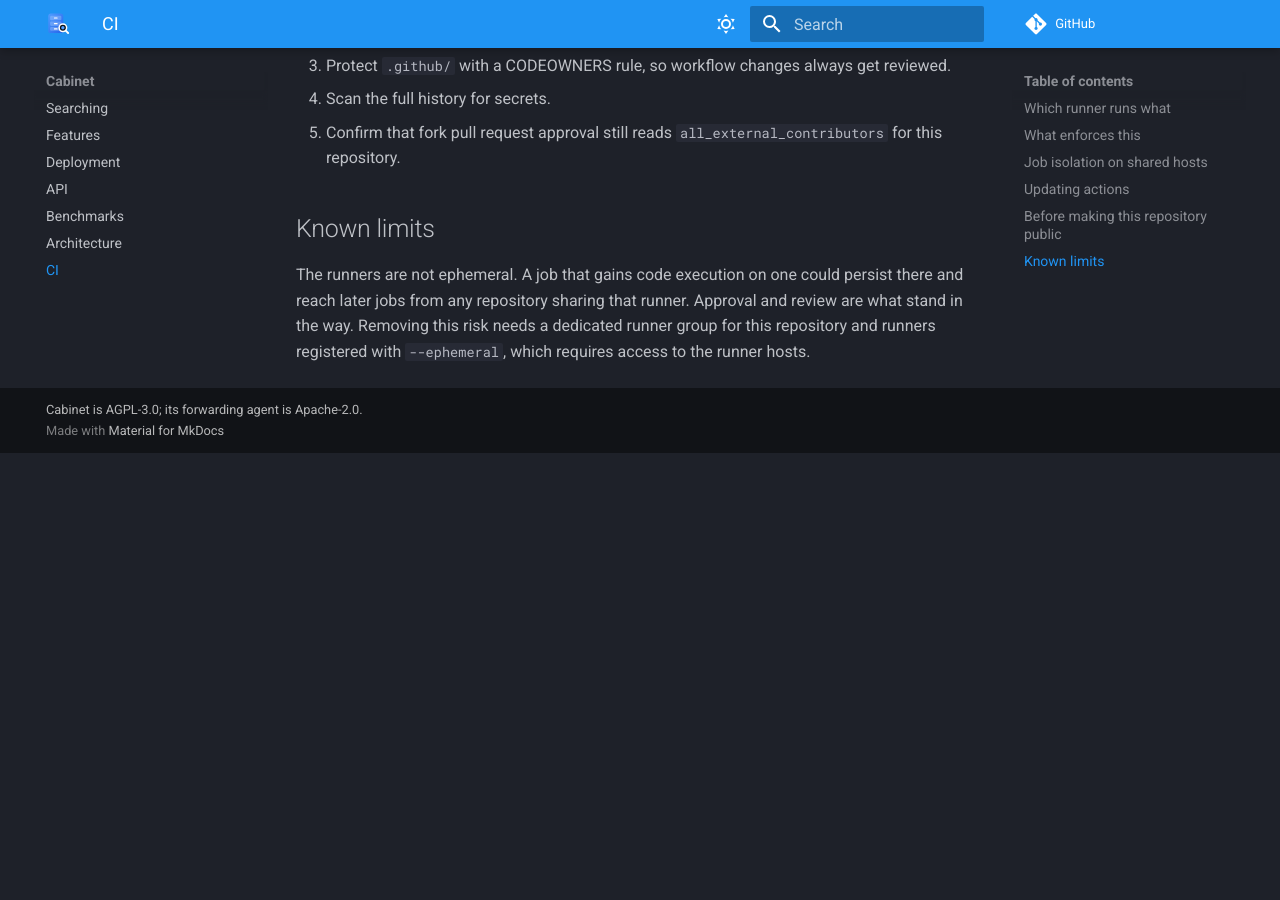
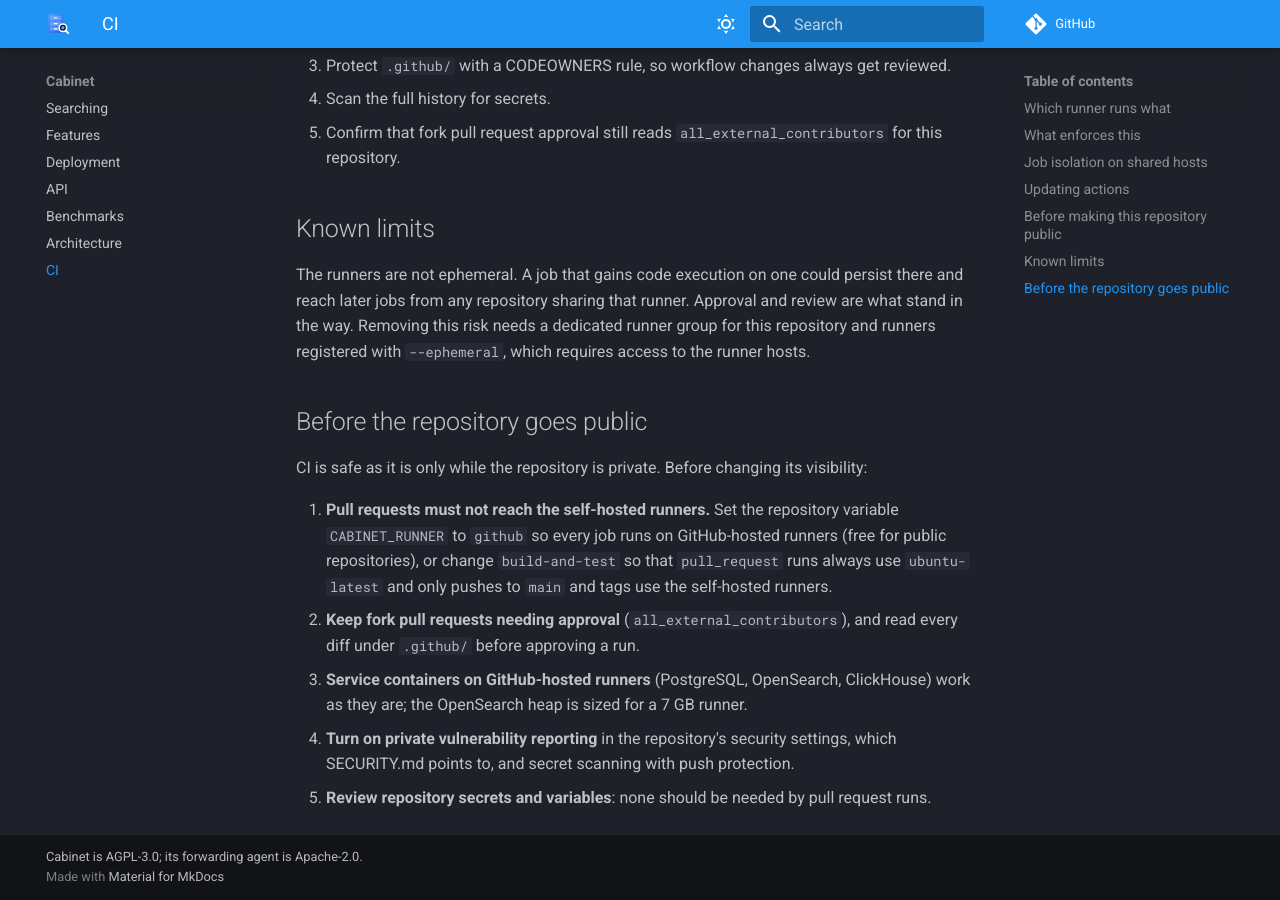
Before and after one commit to bogware/cabinet, an MkDocs documentation site: the page built from docs/CI.md, in a window 1280 px wide and 900 px high, scrolled down 1980 px. Built offline with MkDocs 1.6.1 and Material for MkDocs 9.7.7, drawn with Linux system fonts in a browser that asks for light colours; comment, search, counter and statistics services are not loaded; before the commit the page ends 2433 px from its top, so only the background shows below that.

Commit message:
Say how security reports are handled, and what to change in CI before going public

```diff
--- a/docs/CI.md
+++ b/docs/CI.md
@@ -74,3 +74,13 @@ The runners are not ephemeral. A job that gains code execution on one could pers
 later jobs from any repository sharing that runner. Approval and review are what stand in the way.
 Removing this risk needs a dedicated runner group for this repository and runners registered with
 `--ephemeral`, which requires access to the runner hosts.
+
+## Before the repository goes public
+
+CI is safe as it is only while the repository is private. Before changing its visibility:
+
+1. **Pull requests must not reach the self-hosted runners.** Set the repository variable `CABINET_RUNNER` to `github` so every job runs on GitHub-hosted runners (free for public repositories), or change `build-and-test` so that `pull_request` runs always use `ubuntu-latest` and only pushes to `main` and tags use the self-hosted runners.
+2. **Keep fork pull requests needing approval** (`all_external_contributors`), and read every diff under `.github/` before approving a run.
+3. **Service containers on GitHub-hosted runners** (PostgreSQL, OpenSearch, ClickHouse) work as they are; the OpenSearch heap is sized for a 7 GB runner.
+4. **Turn on private vulnerability reporting** in the repository's security settings, which SECURITY.md points to, and secret scanning with push protection.
+5. **Review repository secrets and variables**: none should be needed by pull request runs.
```
Also changed, not shown: SECURITY.md (+4 -2 lines).
